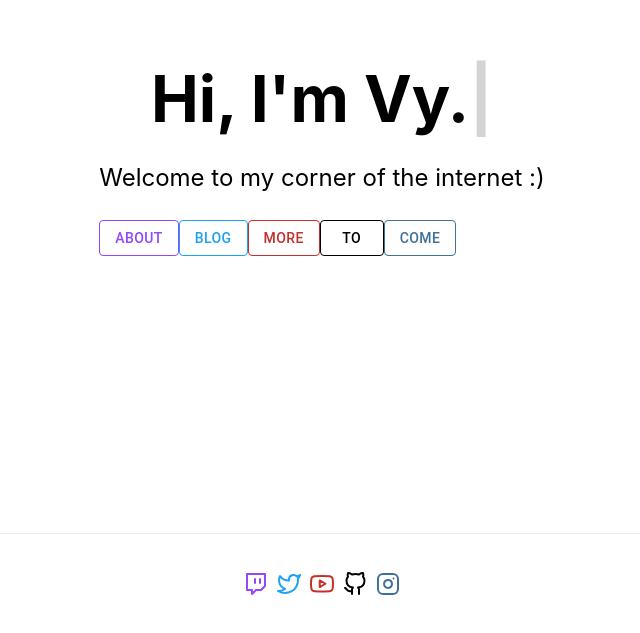
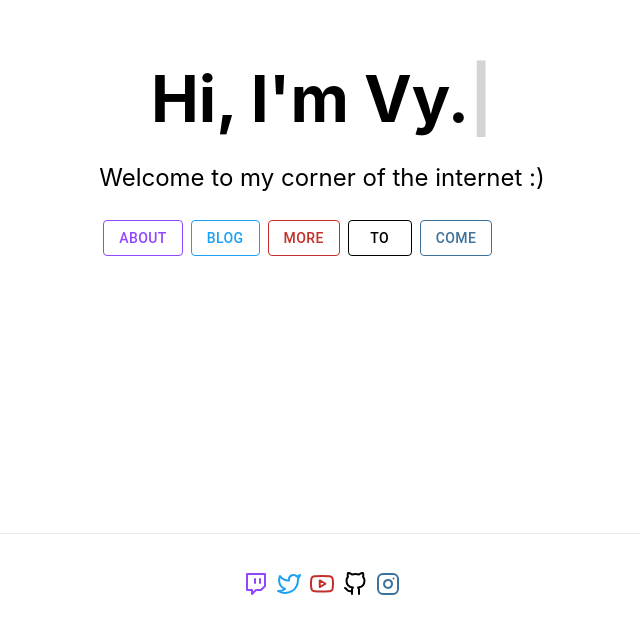
Before and after one commit to VyNgo97/portfolio, a Next.js app: page / in a window 1280 px wide. Shown: the part 167-800 px from the top of the page, without its empty margins (318-958 px from the left). Built offline with nearby package versions, Linux system fonts and the light colour scheme.

Commit message:
updating margins of nav

```diff
--- a/styles/Home.module.css
+++ b/styles/Home.module.css
@@ -136,7 +136,7 @@
 }
 .nav li {
   display: inline-block;
-  margin-left: auto;
-  margin-right: auto;
+  margin-left: 0.25em;
+  margin-right: 0.25em;
   justify-content: center;
 }
```
